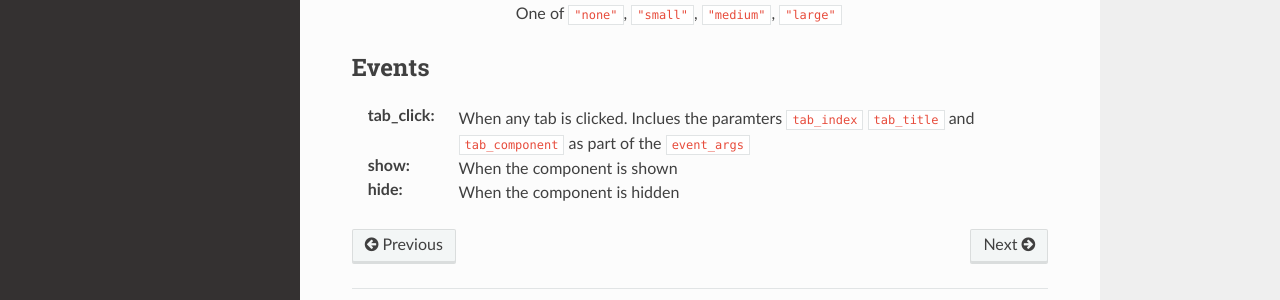
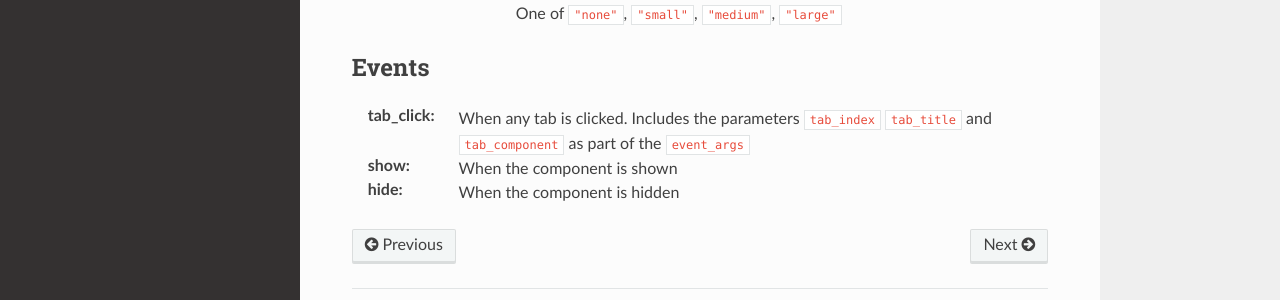
Before and after one commit to anvilistas/anvil-extras, a Sphinx documentation site: the page built from docs/guides/components/tabs.rst, in a window 1280 px wide and 1358 px high. Shown: the part 940-1240 px from the top of the window. Built offline with Sphinx 7.4.7 and the Read the Docs theme 2.0.0, drawn with Linux system fonts in a browser that asks for light colours.

Commit message:
Fixed typos

```diff
--- a/docs/guides/components/tabs.rst
+++ b/docs/guides/components/tabs.rst
@@ -60,7 +60,7 @@ Events
 ----------
 :tab_click:
 
-    When any tab is clicked. Inclues the paramters ``tab_index`` ``tab_title`` and ``tab_component`` as part of the ``event_args``
+    When any tab is clicked. Includes the parameters ``tab_index`` ``tab_title`` and ``tab_component`` as part of the ``event_args``
 
 :show:
 
```
